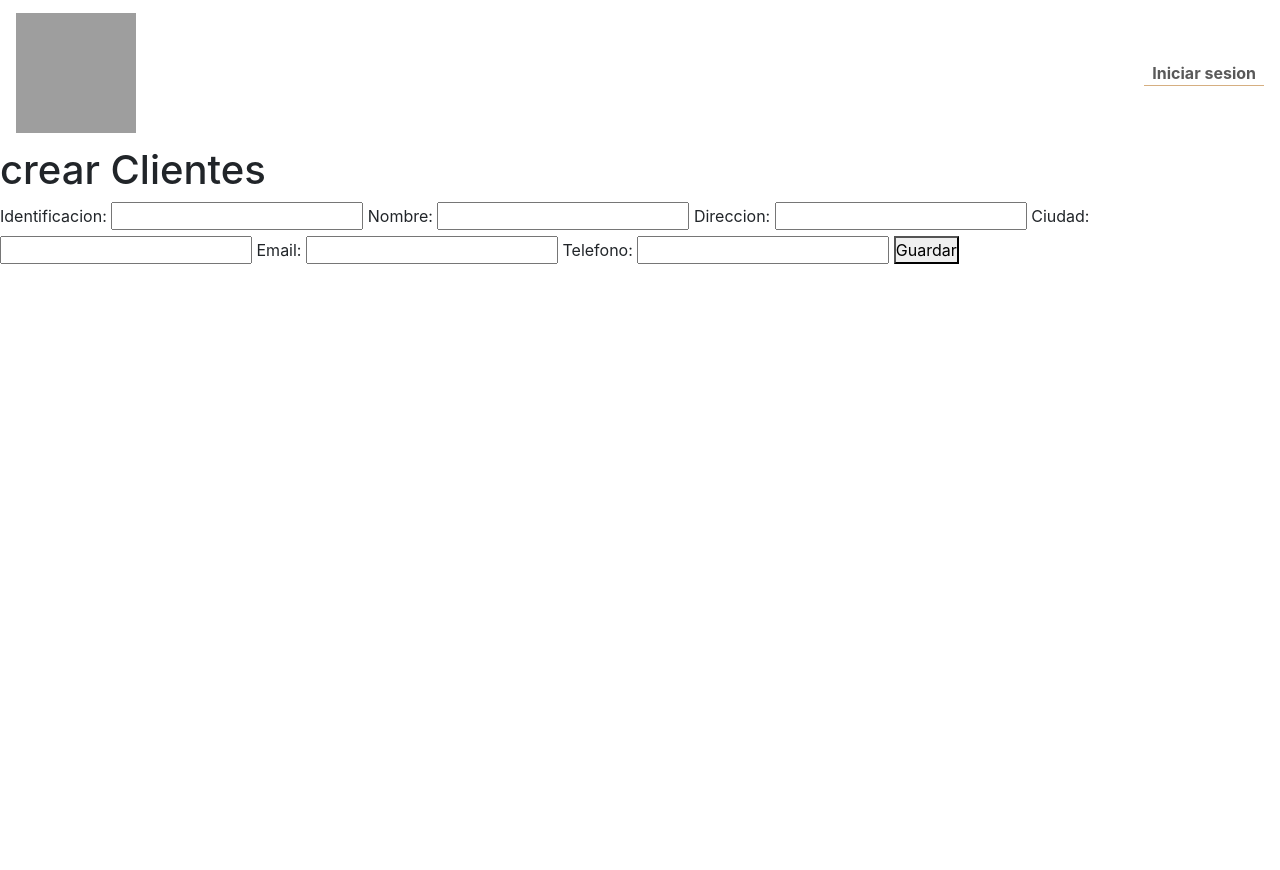
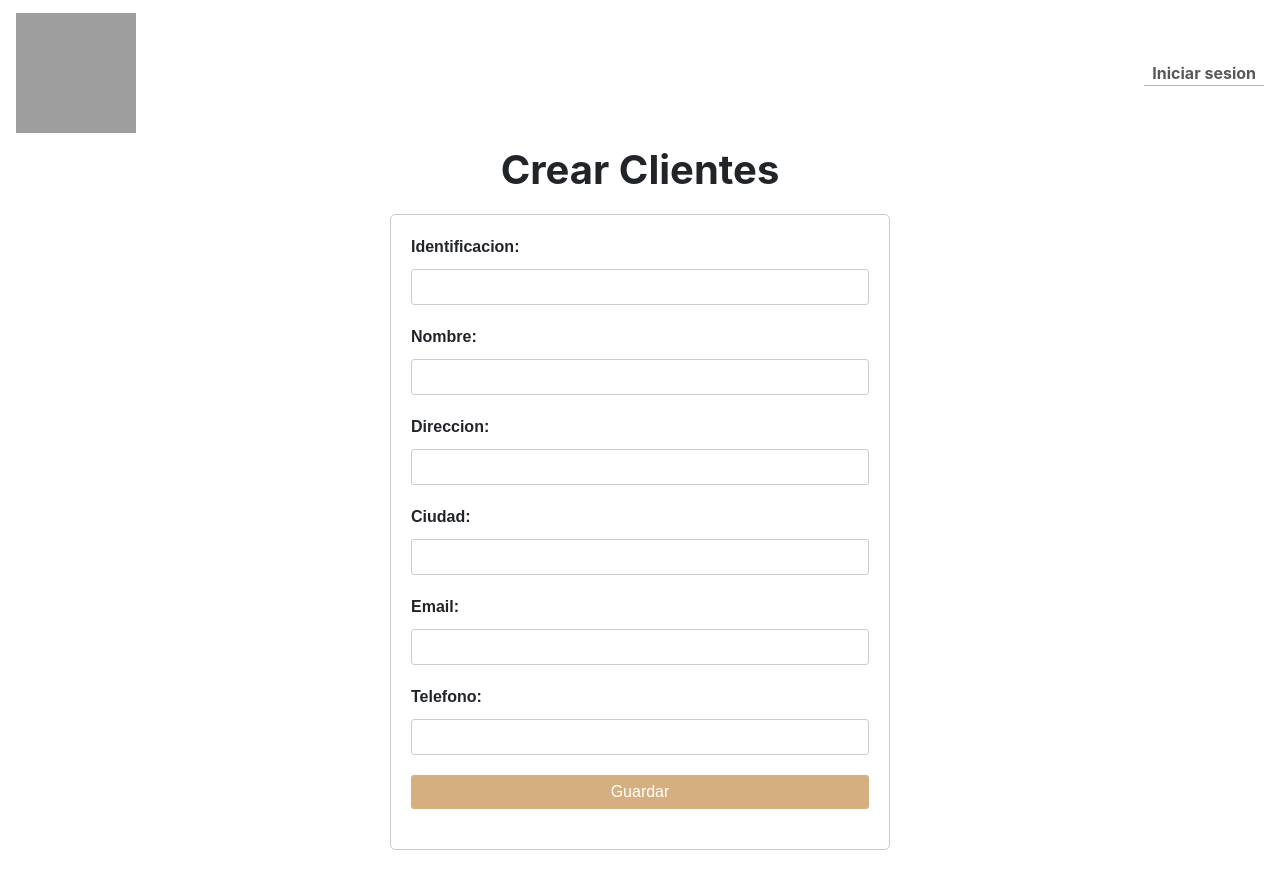
Before and after one commit to DylanYam033/KingCourier, a Django app: page /clientes/create/ in a window 1280 px wide. Before the commit the page ends 264 px from the top, so only its background shows below. Run offline with Django 4.2, Linux system fonts and the light colour scheme; some libraries are stand-ins or nearby versions; grey boxes are pictures that could not be loaded.

Commit message:
Estilos de los formularios

```diff
--- /dev/null
+++ b/frontend/static/styles/FormStyle.css
@@ -0,0 +1,79 @@
+form {
+  margin: 20px auto;
+  padding: 20px;
+  border: 1px solid #ccc;
+  border-radius: 5px;
+  width: 500px;
+  font-family: Arial, sans-serif;
+  overflow: hidden;
+}
+
+.titulo {
+  margin-bottom: 0.5rem;
+  font-family: inherit;
+  font-weight: bold;
+  line-height: 1.2;
+  color: inherit;
+  padding: 0 60px;
+  text-align: center;
+}
+
+label {
+  display: block;
+  margin-bottom: 10px;
+  font-weight: bold;
+}
+
+input:focus {
+  outline: 2px solid #d6af81;
+  box-shadow: 0 0 0.3rem 0.01rem #d6af81;
+}
+
+input[type="text"],
+input[type="email"],
+button {
+  padding: 5px 10px;
+  border: 1px solid #ccc;
+  border-radius: 3px;
+  font-size: 16px;
+  margin-bottom: 20px;
+  width: 100%;
+  box-sizing: border-box;
+}
+
+button {
+  background-color: #d6af81;
+  color: #fff;
+  border: none;
+  cursor: pointer;
+}
+
+button:hover {
+  background-color: black;
+}
+
+
+/* ESTILOS PARA LA BARRA DE NAVEGACION */
+/* width */
+::-webkit-scrollbar {
+    width: 12px;
+    z-index: -1;
+  }
+
+  /* Track */
+  ::-webkit-scrollbar-track {
+    border-radius: 10px;
+  }
+
+  /* Handle */
+  ::-webkit-scrollbar-thumb {
+    background: #d8d8d8;
+    opacity: 10px;
+    border-radius: 10px;
+  }
+  /* Handle */
+  ::-webkit-scrollbar-thumb:hover {
+    background: #c9c9c9;
+    opacity: 10px;
+    border-radius: 10px;
+  }
--- a/frontend/templates/clientes/create.html
+++ b/frontend/templates/clientes/create.html
@@ -1,5 +1,13 @@
-{% extends 'layouts/base.html' %} {% block content %}
-<h1>crear Clientes</h1>
+{% extends 'layouts/base.html' %}
+{% load static %}
+
+{% block head %}
+  <link href="{% static 'styles/FormStyle.css' %}" rel="stylesheet" />
+{% endblock head %}
+
+
+{% block content %}
+<h1 class="titulo">Crear Clientes</h1>
 
 <form action="/clientes/create/" method="POST">
   {% csrf_token %} {{createForm}}
--- a/frontend/templates/layouts/base.html
+++ b/frontend/templates/layouts/base.html
@@ -30,6 +30,7 @@
     <script src="https://code.jquery.com/jquery-3.2.1.slim.min.js"></script>
     <script src="https://cdnjs.cloudflare.com/ajax/libs/popper.js/1.12.9/umd/popper.min.js"></script>
     <script src="https://maxcdn.bootstrapcdn.com/bootstrap/4.0.0/js/bootstrap.min.js"></script>
+    {% block head %}{% endblock head %}
   </head>
   <body>
     <header>{% include 'layouts/navbar.html' %}</header>
```
